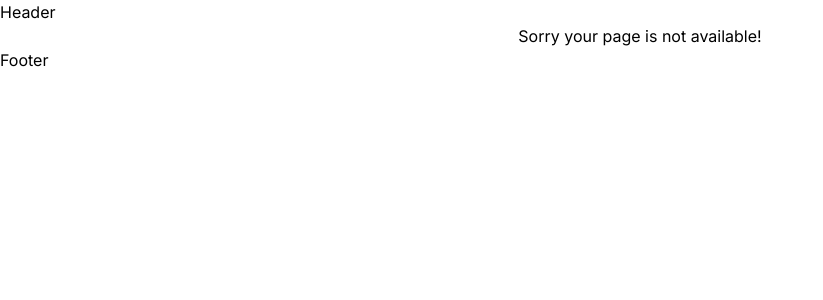
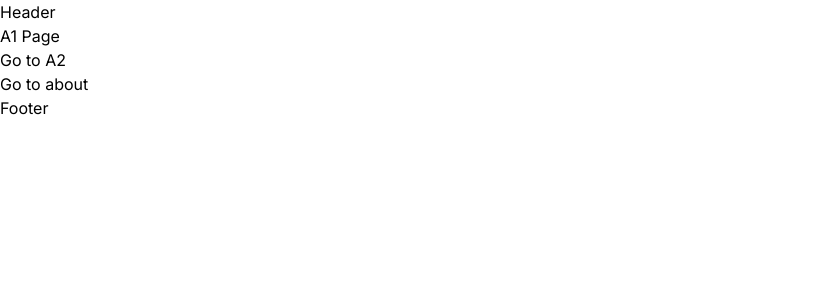
Before and after one commit to Jallok/nextJs_14, a Next.js app: page /a1 in a window 1280 px wide. Before the commit this address had no page. Shown: the top 300 px of the page, without its empty margins (0-823 px from the left). Built offline with nearby package versions, Linux system fonts and the light colour scheme.

Commit message:
intercepting routes

```diff
--- /dev/null
+++ b/src/app/a1/(.)a2/page.tsx
@@ -0,0 +1,7 @@
+export default function Page() {
+  return (
+    <div>
+      <h2 className=" text-sm text-green-300">Intecepted Aa Page</h2>
+    </div>
+  );
+}
--- /dev/null
+++ b/src/app/a1/(...)about/page.tsx
@@ -0,0 +1,8 @@
+
+export default function Page() {
+  return (
+    <div>
+      <h2 className="text-yellow-300">About Page</h2>
+    </div>
+  );
+}
--- /dev/null
+++ b/src/app/a1/a2/page.tsx
@@ -0,0 +1,7 @@
+export default function Page() {
+  return (
+    <div>
+      <h2>A2 Page</h2>
+    </div>
+  );
+}
--- /dev/null
+++ b/src/app/a1/a3/(..)a4/page.tsx
@@ -0,0 +1,7 @@
+export default function Page() {
+  return (
+    <div>
+      <h2 className="text-sm text-red-800">Intercepted A4 Page</h2>
+    </div>
+  );
+}
--- /dev/null
+++ b/src/app/a1/a3/page.tsx
@@ -0,0 +1,10 @@
+import Link from "next/link";
+
+export default function Page() {
+  return (
+    <div>
+      <h2>A3 Page</h2>
+      <Link href="/a1/a4">Go to A4</Link>
+    </div>
+  );
+}
--- /dev/null
+++ b/src/app/a1/a4/page.tsx
@@ -0,0 +1,8 @@
+
+export default function Page() {
+  return (
+    <div>
+      <h2>A4 Page</h2>
+    </div>
+  );
+}
--- /dev/null
+++ b/src/app/a1/page.tsx
@@ -0,0 +1,14 @@
+import Link from "next/link";
+
+export default function Page() {
+  return (
+    <div>
+      <h2>A1 Page</h2>
+      <div className="flex flex-col">
+        <Link href="/a1/a2">Go to A2</Link>
+
+        <Link href="/about">Go to about</Link>
+      </div>
+    </div>
+  );
+}
--- a/src/app/dashboard/layout.tsx
+++ b/src/app/dashboard/layout.tsx
@@ -11,7 +11,7 @@ export default function DashboarLayout({
   analitycs: React.ReactNode;
   login: React.ReactNode;
 }) {
-  const isLogin = false;
+  const isLogin = true;
   return (
     <div className="my-4 mx-4">
       <div>{children}</div>
```
